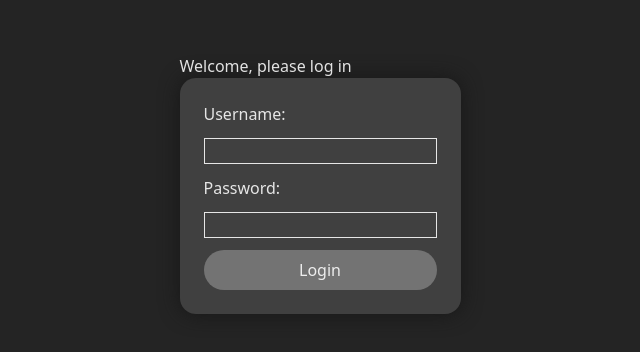
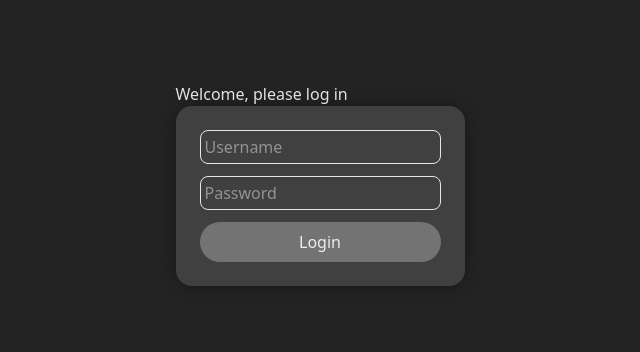
Before and after one commit to pablosgr/ProjectLearn, a React (Vite) app in the folder frontend/: page / in a window 1280 px wide. Shown: the part 216-568 px from the top of the page, without its empty margins (320-960 px from the left). Built offline with nearby package versions, Linux system fonts and the light colour scheme.

Commit message:
Backend | Add script for user login and udpate login component with necessary logic

```diff
--- a/frontend/src/Login.tsx
+++ b/frontend/src/Login.tsx
@@ -1,18 +1,88 @@
+import { useState } from 'react';
+import type { FormEvent } from 'react';
+
 export default function Login() {
+  const [username, setUsername] = useState<string>('');
+  const [password, setPassword] = useState<string>('');
+  const [loading, setLoading] = useState<boolean>(false);
+  const [error, setError] = useState<string | null>(null);
+
+  const handleSubmit = async (e: FormEvent<HTMLFormElement>) => {
+    e.preventDefault();
+    setError(null);
+    setLoading(true);
+
+    try {
+      const response = await fetch('http://localhost/track-learn/php_scripts/user/user_login.php', {
+        method: 'POST',
+        headers: {
+          'Content-Type': 'application/json',
+        },
+        body: JSON.stringify({ username, password }),
+      });
+
+      const data = await response.json();
+
+      if (!response.ok || data.error) {
+        throw new Error(data.error || 'Login failed');
+      }
+
+      console.log('Login successful:', data);
+      setUsername('');
+      setPassword('');
+
+      // Redirect user to home page
+
+    } catch (err) {
+      setError('Invalid credentials');
+      console.error('Login error:', err);
+    } finally {
+      setLoading(false);
+    }
+  };
+
   return (
     <>
       <h1>Welcome, please log in</h1>
-      <form className="
-        flex flex-col gap-3
-        rounded-2xl p-6 shadow-[0_0_20px_rgba(0,0,0,0.8)]
-        shadow-neutral-900 bg-neutral-700
-      ">
-        <label htmlFor="username">Username:</label>
-        <input type="text" id="username" name="username" className="border-1" />
-        <label htmlFor="password">Password:</label>
-        <input type="password" id="password" name="password" className="border-1" />
-        <button className="rounded-3xl bg-neutral-500 px-3 py-2 hover:cursor-pointer" type="submit">Login</button>
+      <form
+        className="
+          flex flex-col gap-3
+          rounded-2xl p-6 shadow-[0_0_20px_rgba(0,0,0,0.8)]
+          shadow-neutral-900 bg-neutral-700
+        "
+        onSubmit={handleSubmit}
+      >
+        <input
+          type="text"
+          id="username"
+          name="username"
+          placeholder="Username"
+          className="border-1 p-1 rounded-lg"
+          value={username}
+          onChange={(e) => setUsername(e.target.value)}
+        />
+        <input
+          type="password"
+          id="password"
+          name="password"
+          placeholder="Password"
+          className="border-1 p-1 rounded-lg"
+          value={password}
+          onChange={(e) => setPassword(e.target.value)}
+        />
+        <button
+          className="rounded-3xl bg-neutral-500 px-3 py-2 hover:cursor-pointer hover:bg-neutral-600 disabled:opacity-50"
+          type="submit"
+          disabled={loading}
+        >
+          {loading ? 'Logging in...' : 'Login'}
+        </button>
       </form>
+      {error && (
+        <div className="bg-red-100 border border-red-400 text-red-700 px-4 py-3 rounded-lg mb-4">
+          {error}
+        </div>
+      )}
     </>
-  )
+  );
 }
```
Also changed, not shown: 1 other file (tests, documents, lock files or other folders).
